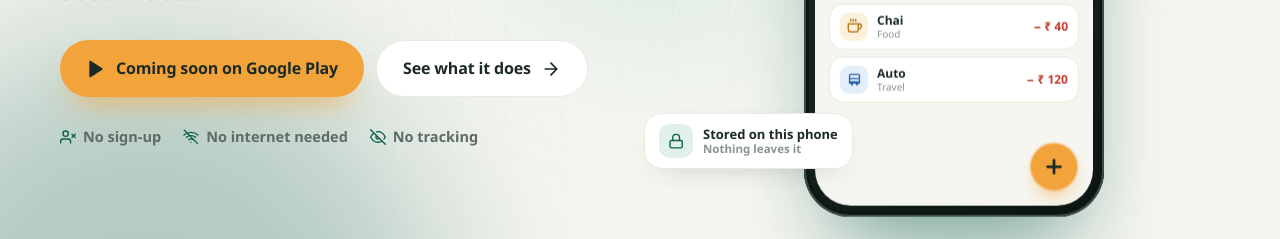
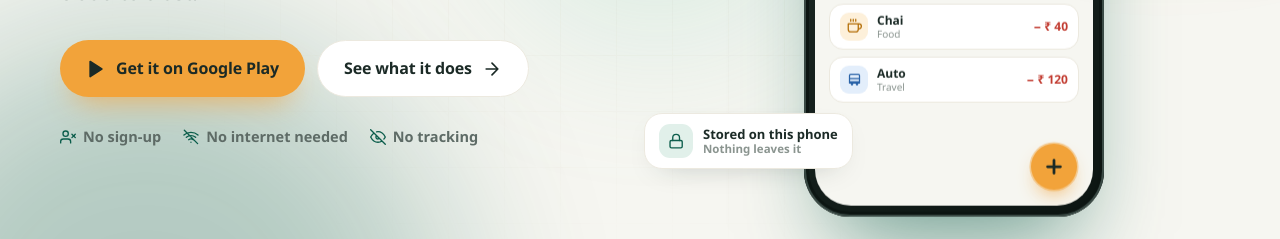
Before and after one commit to arunkaushikdev/hisaab-kitaab-site, a plain HTML site: page index.html in a window 1280 px wide. Shown: the part 561-800 px from the top of the page. Drawn offline with Linux system fonts and the light colour scheme; animation ran at ten frames a second.

Commit message:
Play buttons say Get it on Google Play (link to be added)
Co-Authored-By: Claude Sonnet 5.5 <noreply@anthropic.com>
Claude-Session: https://claude.ai/code/session_01V7WQWUykUUgzCLuEpvV3VX

```diff
--- a/index.html
+++ b/index.html
@@ -92,7 +92,7 @@
       <h1 class="rv" style="--d:.08s"><span data-i18n="h1a">Your hisaab,</span><br><span class="hl"><span data-i18n="h1b">sorted.</span><svg viewBox="0 0 200 20" preserveAspectRatio="none" aria-hidden="true"><path d="M3 13 C 40 2, 90 18, 135 8 S 185 6, 197 11"/></svg></span></h1>
       <p class="lead rv" style="--d:.16s" data-i18n="lead">Daily expenses and udhaar khata in one simple app. Everything stays on your phone. No account to create, no cloud to trust.</p>
       <div class="cta rv" style="--d:.24s">
-        <a class="btn saffron" id="playBtn" href="#" aria-disabled="true"><svg class="ico"><use href="#i-play"/></svg><span id="playTxt" data-i18n="play_soon">Coming soon on Google Play</span></a>
+        <a class="btn saffron" id="playBtn" href="#" aria-disabled="true"><svg class="ico"><use href="#i-play"/></svg><span id="playTxt" data-i18n="play_get">Get it on Google Play</span></a>
         <a class="btn ghost" href="#features"><span data-i18n="see">See what it does</span><svg class="ico"><use href="#i-arrow"/></svg></a>
       </div>
       <div class="trust rv" style="--d:.32s">
@@ -341,7 +341,7 @@
         <span class="kicker" data-i18n="fin_k">Ready when you are</span>
         <h2 data-i18n="fin_h">Apna hisaab, apne phone mein.</h2>
         <p data-i18n="fin_p">Simple, fast and private. Made for everyday use.</p>
-        <div class="cta"><a class="btn saffron" id="playBtn2" href="#" aria-disabled="true"><svg class="ico"><use href="#i-play"/></svg><span id="playTxt2" data-i18n="play_soon">Coming soon on Google Play</span></a></div>
+        <div class="cta"><a class="btn saffron" id="playBtn2" href="#" aria-disabled="true"><svg class="ico"><use href="#i-play"/></svg><span id="playTxt2" data-i18n="play_get">Get it on Google Play</span></a></div>
       </div>
       <div class="fc-art" aria-hidden="true">
         <i class="ring r1"></i><i class="ring r2"></i><i class="ring r3"></i>
--- a/js/main.js
+++ b/js/main.js
@@ -19,7 +19,7 @@
       eyebrow: 'Works fully offline on Android',
       h1a: 'Your hisaab,', h1b: 'sorted.',
       lead: 'Daily expenses and udhaar khata in one simple app. Everything stays on your phone. No account to create, no cloud to trust.',
-      play_soon: 'Coming soon on Google Play', play_get: 'Get it on Google Play',
+      play_get: 'Get it on Google Play',
       see: 'See what it does',
       tr1: 'No sign-up', tr2: 'No internet needed', tr3: 'No tracking',
       p_hi: 'Good evening', p_title: 'Hisaab Kitaab', p_spent: 'Spent this month', p_get: "You'll get", p_owe: 'You owe',
@@ -86,7 +86,7 @@
       eyebrow: 'Android पर पूरी तरह ऑफ़लाइन',
       h1a: 'आपका हिसाब,', h1b: 'एकदम सही।',
       lead: 'रोज़ के खर्च और उधार खाता, एक आसान ऐप में। सब कुछ आपके फ़ोन में रहता है। न अकाउंट बनाना, न किसी क्लाउड पर भरोसा।',
-      play_soon: 'जल्द ही Google Play पर', play_get: 'Google Play से पाएँ',
+      play_get: 'Google Play से पाएँ',
       see: 'देखें यह क्या करता है',
       tr1: 'कोई साइन-अप नहीं', tr2: 'इंटरनेट नहीं चाहिए', tr3: 'कोई ट्रैकिंग नहीं',
       p_hi: 'शुभ संध्या', p_title: 'हिसाब किताब', p_spent: 'इस महीने खर्च', p_get: 'मिलेंगे', p_owe: 'देने हैं',
@@ -193,7 +193,6 @@
       if (!a || !s) return;
       if (PLAY_URL) {
         a.href = PLAY_URL; a.target = '_blank'; a.rel = 'noopener'; a.removeAttribute('aria-disabled');
-        s.setAttribute('data-i18n', 'play_get');
       } else {
         a.addEventListener('click', function (e) { e.preventDefault(); });
       }
```
Also changed, not shown: 1 other file.
